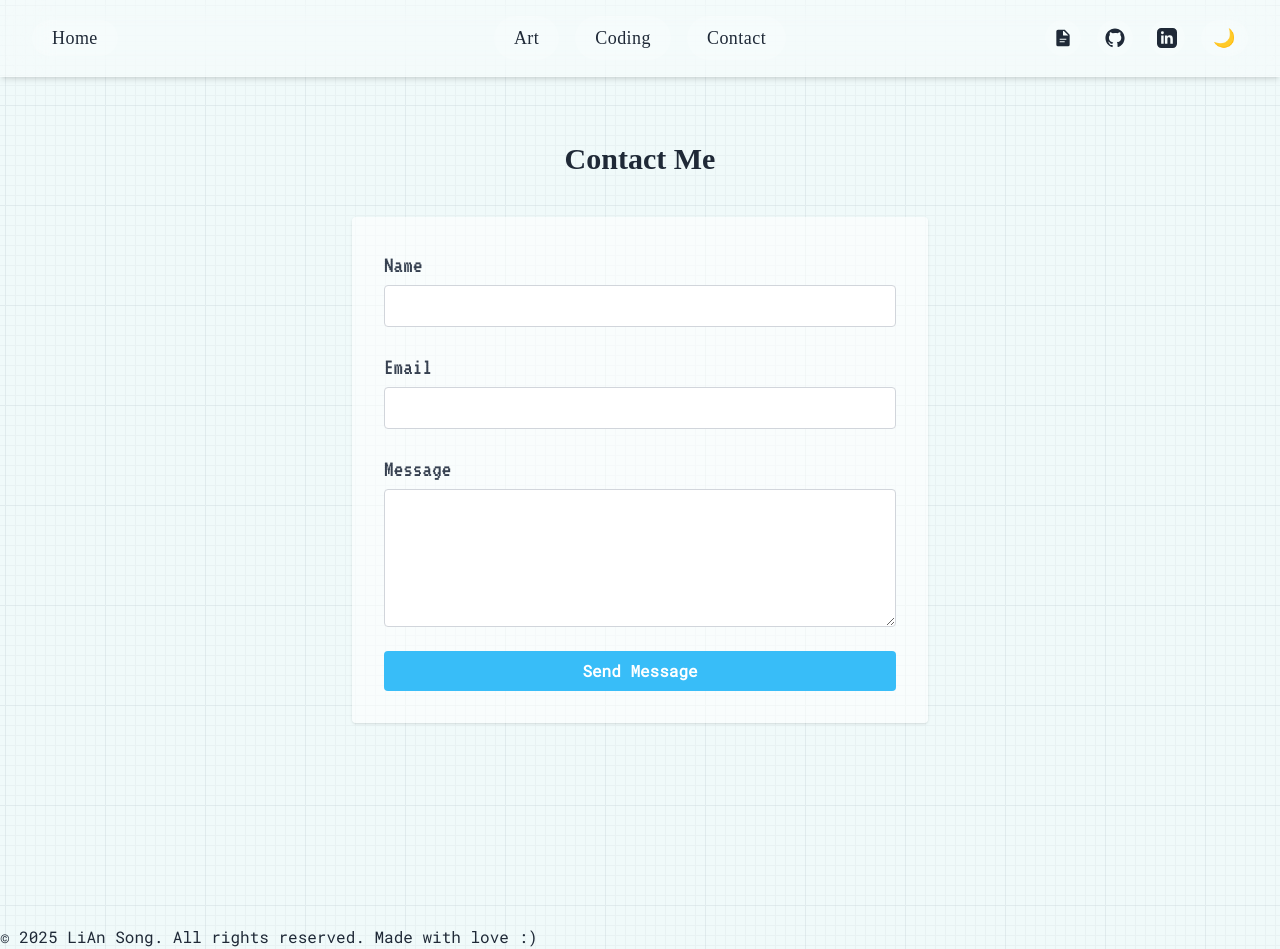
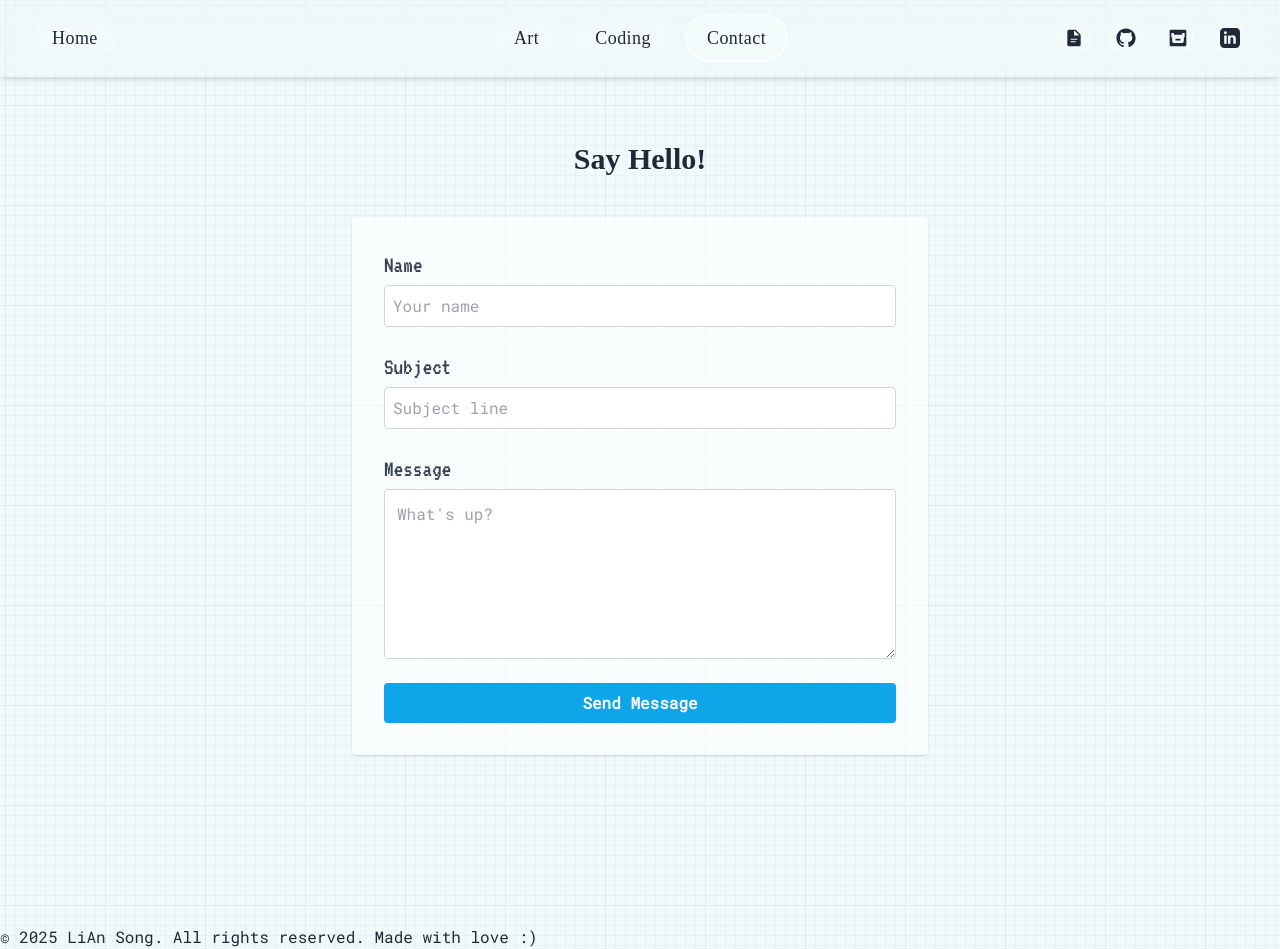
Before and after one commit to songjl726/new-portfolio-site, a React (Create React App) app: page /contact in a window 1280 px wide. Built offline with nearby package versions, Linux system fonts and the light colour scheme; a web font is replaced by a local one.

Commit message:
removed pesky dark mode, made some small changes

```diff
--- a/src/components/DarkModeToggle.jsx
+++ b/src/components/DarkModeToggle.jsx
@@ -2,11 +2,14 @@ import React, { useEffect, useState } from 'react';
 
 export default function DarkModeToggle() {
   const [darkMode, setDarkMode] = useState(() => {
-    return localStorage.getItem('theme') === 'dark' ||
+    return (
+      localStorage.getItem('theme') === 'dark' ||
       (!localStorage.getItem('theme') &&
-        window.matchMedia('(prefers-color-scheme: dark)').matches);
+        window.matchMedia('(prefers-color-scheme: dark)').matches)
+    );
   });
 
+  /* ───────── sync <html class="dark"> ───────── */
   useEffect(() => {
     if (darkMode) {
       document.documentElement.classList.add('dark');
@@ -17,12 +20,33 @@ export default function DarkModeToggle() {
     }
   }, [darkMode]);
 
+  const SunIcon = (
+    <svg
+      key="sun"
+      className="w-5 h-5 fill-current"
+      viewBox="0 0 24 24"
+    >
+      <path d="M12 4.5V2m0 20v-2.5m7.07-12.57l1.77-1.77m-15.84 15.84l1.77-1.77M19.5 12h2.5M2 12h2.5m12.57 7.07l1.77 1.77m-15.84-15.84l1.77 1.77M12 7a5 5 0 1 0 0 10 5 5 0 0 0 0-10Z" />
+    </svg>
+  );
+
+  const MoonIcon = (
+    <svg
+      key="moon"
+      className="w-5 h-5 fill-current"
+      viewBox="0 0 24 24"
+    >
+      <path d="M21 12.79A9 9 0 0 1 11.21 3 7 7 0 1 0 21 12.79Z" />
+    </svg>
+  );
+
   return (
     <button
       onClick={() => setDarkMode(!darkMode)}
-      className="px-3 py-1 glass-pill"
+      className="glass-pill p-2 hover:shadow-lg dark:hover:shadow-md"
+      aria-label="Toggle dark mode"
     >
-      {darkMode ? '☀️' : '🌙'}
+      {darkMode ? SunIcon : MoonIcon}
     </button>
   );
 }
--- a/src/components/Header.jsx
+++ b/src/components/Header.jsx
@@ -1,24 +1,47 @@
 import React from 'react';
 import { NavLink } from 'react-router-dom';
-import DarkModeToggle from './DarkModeToggle';
 
 export default function Header() {
     return (
 
-        <header className="glass-bar px-8 py-4">      {/* <-- we’ll enlarge later */}
-            {/* LEFT group ─ give it same width as the right side */}
+        <header className="glass-bar px-8 py-4">
+            {/* LEFT group */}
             <div className="flex-none w-40">
                 <NavLink to="/" className="glass-pill">Home</NavLink>
             </div>
 
-            {/* CENTER links stay exactly the same */}
+            {/* CENTER group */}
             <nav className="flex-1 flex justify-center gap-4">
-                <NavLink to="/art" className="glass-pill">Art</NavLink>
-                <NavLink to="/coding" className="glass-pill">Coding</NavLink>
-                <NavLink to="/contact" className="glass-pill">Contact</NavLink>
+                <NavLink
+                    to="/art"
+                    className={({ isActive }) =>
+                        isActive ? 'glass-pill ring-2 ring-white/70 bg-white/30' : 'glass-pill'
+                    }
+                >
+                    Art
+                </NavLink>
+
+                <NavLink
+                    to="/coding"
+                    className={({ isActive }) =>
+                        isActive ? 'glass-pill ring-2 ring-white/70 bg-white/30' : 'glass-pill'
+                    }
+                >
+                    Coding
+                </NavLink>
+
+                <NavLink
+                    to="/contact"
+                    className={({ isActive }) =>
+                        isActive ? 'glass-pill ring-2 ring-white/70 bg-white/30' : 'glass-pill'
+                    }
+                >
+                    Contact
+                </NavLink>
             </nav>
 
-            {/* RIGHT group ─ now also fixed at w-40, matching left */}
+
+            {/* RIGHT group */}
             <div className="flex-none w-40 flex items-center gap-4 justify-end">
 
                 {/* Resume icon */}
@@ -36,6 +59,22 @@ export default function Header() {
                     </svg>
                 </a>
 
+                {/* Itch.io */}
+                <a
+                    href="https://songjl.itch.io/"
+                    target="_blank"
+                    rel="noopener noreferrer"
+                    aria-label="Itch.io"
+                    className="glass-pill p-2"
+                >
+                    <svg
+                        className="w-5 h-5 fill-current"
+                        viewBox="0 0 24 24"
+                    >
+                        <path d="M2 3.5A1.5 1.5 0 013.5 2h17A1.5 1.5 0 0122 3.5v17a1.5 1.5 0 01-1.5 1.5h-17A1.5 1.5 0 012 20.5v-17zM7 6H4v5h1v4.5L6 18h12l1-2.5V11h1V6h-3v2H7V6zm2 7v2h6v-2H9z" />
+                    </svg>
+                </a>
+
                 {/* LinkedIn */}
                 <a href="https://linkedin.com/in/lian-song" target="_blank" rel="noopener noreferrer"
                     aria-label="LinkedIn" className="glass-pill p-2">
@@ -44,7 +83,6 @@ export default function Header() {
                     </svg>
                 </a>
 
-                <DarkModeToggle />
             </div>
         </header>
     );
--- a/src/index.css
+++ b/src/index.css
@@ -20,31 +20,15 @@ h2 {
     @apply font-title text-[2.5rem];
 }
 
+.dark h1,
+.dark h2 {
+  color: white;                 /* fallback for normal browsers   */
+  -webkit-text-fill-color:white;/* Chrome/Safari force glyph fill */
+}
+
 @layer components {
-    .glass-card {
-        @apply relative py-4 px-4 overflow-hidden rounded-full border border-white/20 shadow-xl backdrop-blur-xl bg-white/20 dark:bg-white/60 text-center;
-    }
-
-    .glass-card::before {
-        content: '';
-        @apply absolute top-0 left-0 right-0 h-px;
-        background: linear-gradient(90deg,
-                transparent,
-                rgba(255, 255, 255, 0.2),
-                transparent);
-    }
-
-    .glass-card::after {
-        content: '';
-        @apply absolute top-0 left-0 w-px h-full;
-        background: linear-gradient(180deg,
-                rgba(255, 255, 255, 0.2),
-                transparent,
-                rgba(255, 255, 255, 0.2));
-    }
-
     .glass-bar {
-        @apply w-full backdrop-blur-xl bg-white/30 dark:bg-white/10 border-b border-white/20 dark:border-white/10 shadow-md flex items-center;
+        @apply w-full backdrop-blur-xl bg-transparent dark:bg-white/5 border-b border-white/5 dark:border-white/10 shadow-md flex items-center;
     }
 
     /* pill-like link */
--- a/src/pages/Contact.jsx
+++ b/src/pages/Contact.jsx
@@ -1,51 +1,77 @@
-import React from 'react';
+import React, { useState } from 'react';
 
 export default function Contact() {
+  const [name, setName]       = useState('');
+  const [subject, setSubject] = useState('');
+  const [message, setMessage] = useState('');
+
+  const sendEmail = (e) => {
+    e.preventDefault();
+
+    // append "From, <name>" to the message body
+    const fullBody = `${message}\n\nFrom: ${name || 'Anonymous'}`;
+
+    // encode for a safe URL
+    const mailto = `
+      mailto:liansong726@gmail.com
+      ?subject=${encodeURIComponent(subject)}
+      &body=${encodeURIComponent(fullBody)}
+    `.replace(/\s+/g, '');           // strip whitespace
+
+    window.location.href = mailto;
+  };
+
   return (
     <section className="py-10 px-4 min-h-screen transition-colors">
       <h2 className="text-3xl font-bold text-center text-gray-800 dark:text-gray-100 mb-10">
-        Contact Me
+        Say Hello!
       </h2>
 
       <form
-        action="mailto:your.email@example.com"
-        method="post"
-        encType="text/plain"
-        className="max-w-xl mx-auto flex flex-col gap-6 bg-white bg-opacity-60 dark:bg-gray-800 p-8 rounded shadow"
+        onSubmit={sendEmail}
+        className="max-w-xl mx-auto flex flex-col gap-6 bg-white/60 dark:bg-gray-800 p-8 rounded shadow"
       >
+        {/* Name */}
         <div className="flex flex-col">
           <label className="text-gray-700 dark:text-gray-200 mb-1">Name</label>
           <input
             type="text"
-            name="name"
-            required
+            value={name}
+            onChange={(e) => setName(e.target.value)}
             className="p-2 rounded border border-gray-300 dark:border-gray-600 bg-white dark:bg-gray-700 text-gray-800 dark:text-gray-100"
+            placeholder="Your name"
           />
         </div>
 
+        {/* Subject */}
         <div className="flex flex-col">
-          <label className="text-gray-700 dark:text-gray-200 mb-1">Email</label>
+          <label className="text-gray-700 dark:text-gray-200 mb-1">Subject</label>
           <input
-            type="email"
-            name="email"
+            type="text"
+            value={subject}
+            onChange={(e) => setSubject(e.target.value)}
+            className="p-2 rounded border border-gray-300 dark:border-gray-600 bg-white dark:bg-gray-700 text-gray-800 dark:text-gray-100"
+            placeholder="Subject line"
             required
-            className="p-2 rounded border border-gray-300 dark:border-gray-600 bg-white dark:bg-gray-700 text-gray-800 dark:text-gray-100"
           />
         </div>
 
+        {/* Message */}
         <div className="flex flex-col">
           <label className="text-gray-700 dark:text-gray-200 mb-1">Message</label>
           <textarea
-            name="message"
-            rows="5"
+            rows="6"
+            value={message}
+            onChange={(e) => setMessage(e.target.value)}
+            placeholder="What's up?"
             required
-            className="p-2 rounded border border-gray-300 dark:border-gray-600 bg-white dark:bg-gray-700 text-gray-800 dark:text-gray-100"
-          ></textarea>
+            className="p-3 rounded border border-gray-300 dark:border-gray-600 bg-white dark:bg-gray-700 text-gray-800 dark:text-gray-100"
+          />
         </div>
 
         <button
           type="submit"
-          className="bg-sky-400 text-white hover:bg-sky-600 dark:bg-sky-600 dark:hover:bg-sky-800 font-semibold py-2 px-4 rounded transition"
+          className="bg-sky-500 hover:bg-sky-600 dark:bg-sky-600 dark:hover:bg-sky-700 text-white font-semibold py-2 px-6 rounded transition"
         >
           Send Message
         </button>
--- a/src/pages/Home.jsx
+++ b/src/pages/Home.jsx
@@ -13,7 +13,7 @@ export default function Home() {
             <img
                 src={headshot}
                 alt="Professional Headshot"
-                className="w-32 h-32 object-cover rounded-full shadow-lg border-4 border-sapphire dark:border-un-blue mb-6"
+                className="w-32 h-32 object-cover rounded-full shadow-lg border-4 border-un-blue dark:border-un-blue mb-6"
             />
             <h1 className="text-4xl glass-card">LiAn Song</h1>
             <p className="text-lg mt-2 glass-card">liansong726@gmail.com</p>
```
Also changed, not shown: src/components/Header.css (added, +20 -0 lines).
